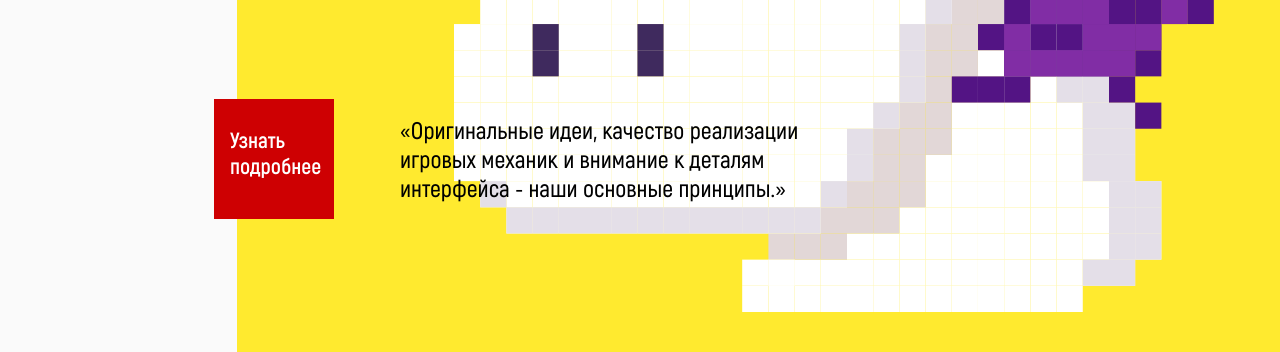
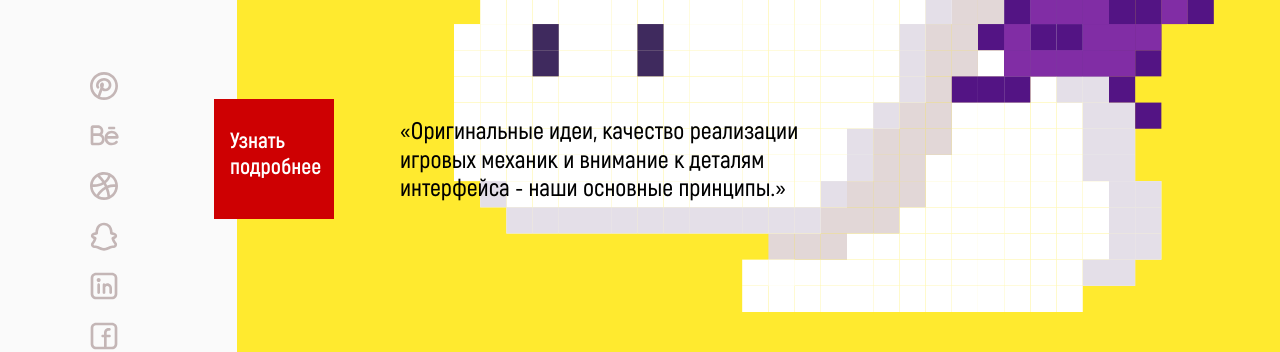
Before and after one commit to HunterM7/toy-stream, a plain HTML site: page index.html in a window 1280 px wide. Shown: the part 590-942 px from the top of the page. Drawn offline with Linux system fonts and the light colour scheme.

Commit message:
finished first section

```diff
--- a/index.html
+++ b/index.html
@@ -75,6 +75,34 @@
 
 					<img src="img/first/first__bg.svg" alt="Фото радужного единорога" class="first__img">
 
+					<ul class="social social--column">
+
+						<li class="social__item">
+							<a href="#" class="social__link social__link--pinterest"></a>
+						</li>
+
+						<li class="social__item">
+							<a href="#" class="social__link social__link--behance"></a>
+						</li>
+
+						<li class="social__item">
+							<a href="#" class="social__link social__link--dribbble"></a>
+						</li>
+
+						<li class="social__item">
+							<a href="#" class="social__link social__link--snapchat"></a>
+						</li>
+
+						<li class="social__item">
+							<a href="#" class="social__link social__link--linkedin"></a>
+						</li>
+
+						<li class="social__item">
+							<a href="#" class="social__link social__link--facebook"></a>
+						</li>
+
+					</ul>
+
 				</div>
 			</section>
 
--- a/scss/style.scss
+++ b/scss/style.scss
@@ -168,6 +168,66 @@ p {
 	}
 }
 
+// Social
+
+.social {
+	position: absolute;
+	left: 88px;
+	bottom: 0;
+
+	z-index: 100;
+
+	display: flex;
+	align-items: center;
+
+	&__item {
+		margin-bottom: 18px;
+
+		&:last-of-type {
+			margin-bottom: 0;
+		}
+	}
+
+	&__link {
+		display: block;
+		width: 32px;
+		height: 32px;
+
+		&--pinterest {
+			background-image: url('../img/social/pintrest.svg');
+		}
+
+		&--behance {
+			background-image: url('../img/social/behance.svg');
+		}
+
+		&--dribbble {
+			background-image: url('../img/social/dribbble.svg');
+		}
+
+		&--snapchat {
+			background-image: url('../img/social/snapchat.svg');
+		}
+
+		&--linkedin {
+			background-image: url('../img/social/linkedin.svg');
+		}
+
+		&--facebook {
+			background-image: url('../img/social/facebook.svg');
+		}
+	}
+
+	&--row {
+		flex-direction: row;
+	}
+
+	&--column {
+		flex-direction: column;
+	}
+}
+
+
 // * Main
 
 .main {
@@ -178,7 +238,7 @@ p {
 // * First
 
 .first {
-	padding: 169px 0 40px;
+	padding-top: 169px;
 
 	background-image: linear-gradient(
 							to right,
@@ -193,9 +253,9 @@ p {
 
 		position: relative;
 
-		min-height: 733px;
+		min-height: 773px;
 
-		padding-top: 65px;
+		padding-top: 24px;
 	}
 
 	&__info {
```
Also changed, not shown: css/style.css, img/social/behance.svg (added), img/social/dribbble.svg (added), img/social/facebook.svg (added), img/social/linkedin.svg (added), img/social/pintrest.svg (added), img/social/snapchat.svg (added), 1 other file.
